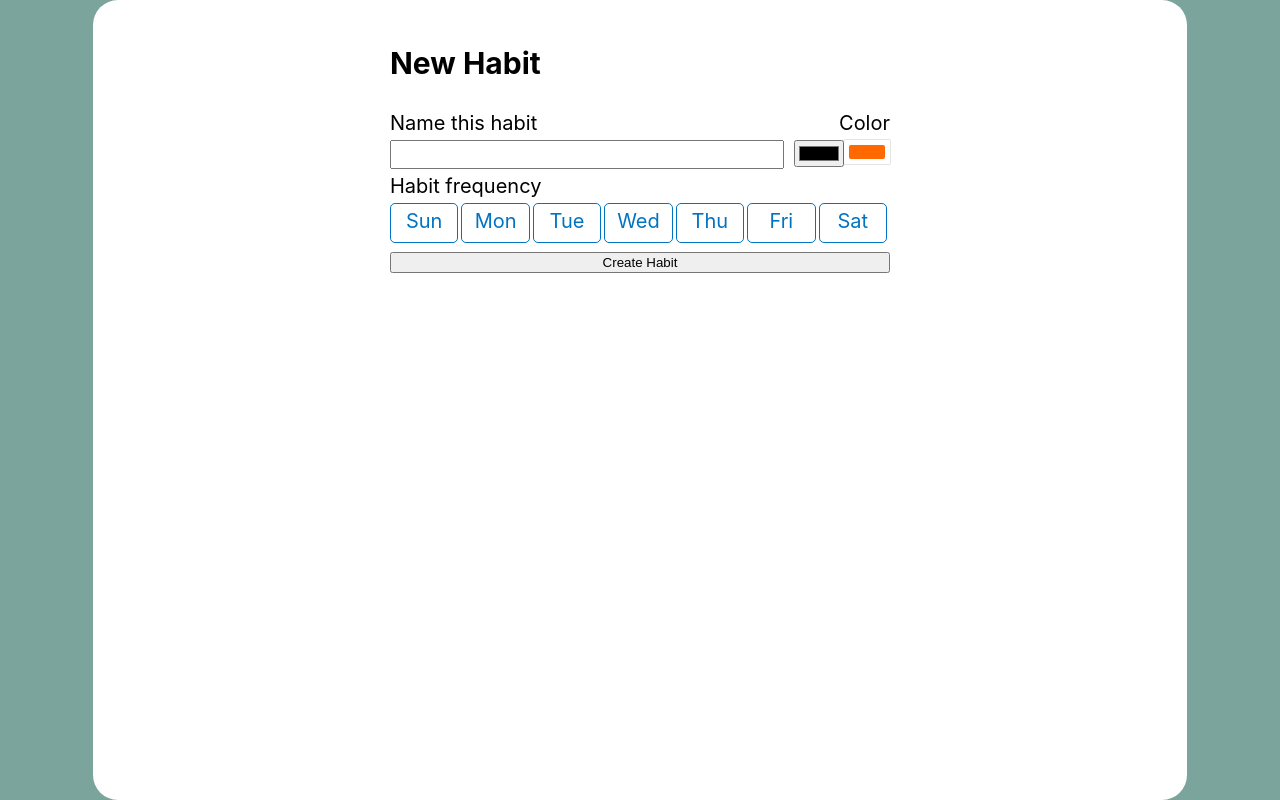
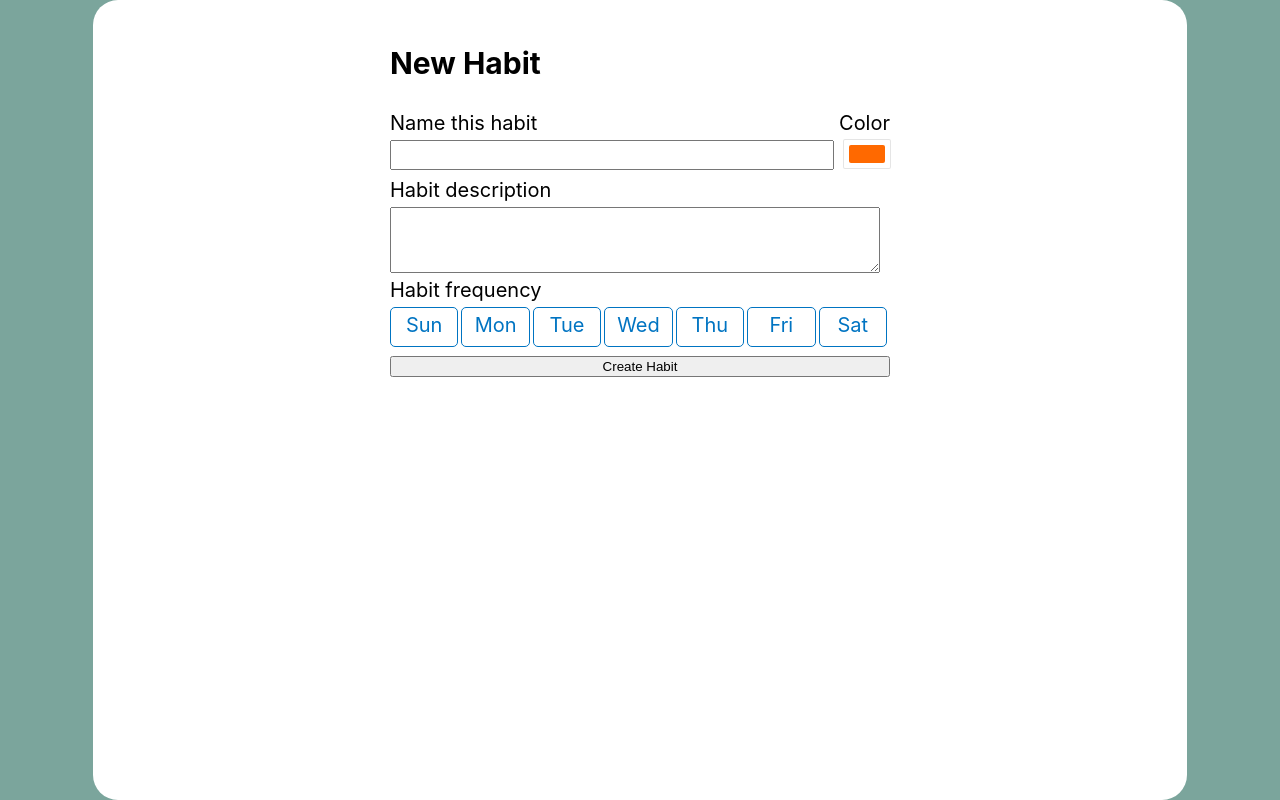
Before and after one commit to Blizzcane/Habit-Tracker-Frontend, a Next.js app: page /addHabit in a window 1280 px wide. Built offline with nearby package versions, Linux system fonts and the light colour scheme.

Commit message:
adding formdata submission

```diff
--- a/components/ColorPicker.js
+++ b/components/ColorPicker.js
@@ -33,7 +33,7 @@ export default function ColorPicker({ color, setColor }) {
     default: {
       color: {
         width: "36px",
-        height: "14px",
+        height: "18px",
         borderRadius: "2px",
         background: ` ${color}`,
       },
--- a/pages/addHabit.js
+++ b/pages/addHabit.js
@@ -4,57 +4,91 @@ import styles from "../styles/AddHabit.module.css";
 
 export default function addHabit() {
   const [color, setColor] = useState("#FF6900");
+  const [formData, setFormData] = useState({
+    habit_name: "",
+    description: "",
+    Sun: null,
+    Mon: null,
+    Tue: null,
+    Wed: null,
+    Thu: null,
+    Fri: null,
+    Sat: null,
+    habit_color: color,
+  });
 
+  function handleChange({ target }) {
+    setFormData({
+      ...formData,
+      [target.name]: target.value,
+    });
+    console.log(formData)
+  }
 
   return (
     <div className={styles.body}>
       <h2 className={styles.title}>New Habit</h2>
       <form className={styles.form}>
         <div className={styles.formDiv}>
-          <label htmlFor="name">Name this habit</label>
+          <label htmlFor="habit_name">Name this habit</label>
           <label htmlFor="color">Color</label>
         </div>
         <div className={styles.formDiv}>
           <input
+            value={formData.habit_name}
             type="text"
-            id="name"
-            name="name"
+            id="habit_name"
+            name="habit_name"
             required
             className={styles.inputs}
-            type="text"
+            onChange={handleChange}
           ></input>
 
-          <input id="color" name="color" type="color"></input>
           <ColorPicker color={color} setColor={setColor} />
+        </div>
+        <div className={styles.formDiv}>
+          <label htmlFor="description">Habit description</label>
+        </div>
+        <div className={styles.formDiv}>
+          <textarea
+            onChange={handleChange}
+            rows="4"
+            type="textarea"
+            id="description"
+            name="description"
+            required
+            value={formData.description}
+            className={styles.inputs}
+          ></textarea>
         </div>
         <label htmlFor="frequency">Habit frequency</label>
         <div name="frequency" className={styles.formDiv}>
-          <input className={styles.weekDays} type="checkbox" id="sun" />
-          <label htmlFor="sun" className={styles.label}>
+          <input className={styles.weekDays} type="checkbox" id="Sun" name="Sun" />
+          <label htmlFor="Sun" className={styles.label}>
             Sun
           </label>
-          <input className={styles.weekDays} type="checkbox" id="mon" />
-          <label htmlFor="mon" className={styles.label}>
+          <input className={styles.weekDays} type="checkbox" id="Mon" id="Mon" />
+          <label htmlFor="Mon" className={styles.label}>
             Mon
           </label>
-          <input className={styles.weekDays} type="checkbox" id="tue" />
-          <label htmlFor="tue" className={styles.label}>
+          <input className={styles.weekDays} type="checkbox" id="Tue" name="Tue" />
+          <label htmlFor="Tue" className={styles.label}>
             Tue
           </label>
-          <input className={styles.weekDays} type="checkbox" id="wed" />
-          <label htmlFor="wed" className={styles.label}>
+          <input className={styles.weekDays} type="checkbox" id="Wed" name="Wed" />
+          <label htmlFor="Wed" className={styles.label}>
             Wed
           </label>
-          <input className={styles.weekDays} type="checkbox" id="thu" />
-          <label htmlFor="thu" className={styles.label}>
+          <input className={styles.weekDays} type="checkbox" id="Thu" name="Thu" />
+          <label htmlFor="Thu" className={styles.label}>
             Thu
           </label>
-          <input className={styles.weekDays} type="checkbox" id="fri" />
-          <label htmlFor="fri" className={styles.label}>
+          <input className={styles.weekDays} type="checkbox" id="Fri" name="Fri" />
+          <label htmlFor="Fri" className={styles.label}>
             Fri
           </label>
-          <input className={styles.weekDays} type="checkbox" id="sat" />
-          <label htmlFor="sat" className={styles.label}>
+          <input className={styles.weekDays} type="checkbox" id="Sat" name="Sat" />
+          <label htmlFor="Sat" className={styles.label}>
             Sat
           </label>
         </div>
--- a/styles/AddHabit.module.css
+++ b/styles/AddHabit.module.css
@@ -21,7 +21,9 @@
      flex-grow: 1;
      margin-right: 10px;
  }
-
+.form input{
+  height: 30px;
+}
 .create {
   width: 100%;
 }
```
